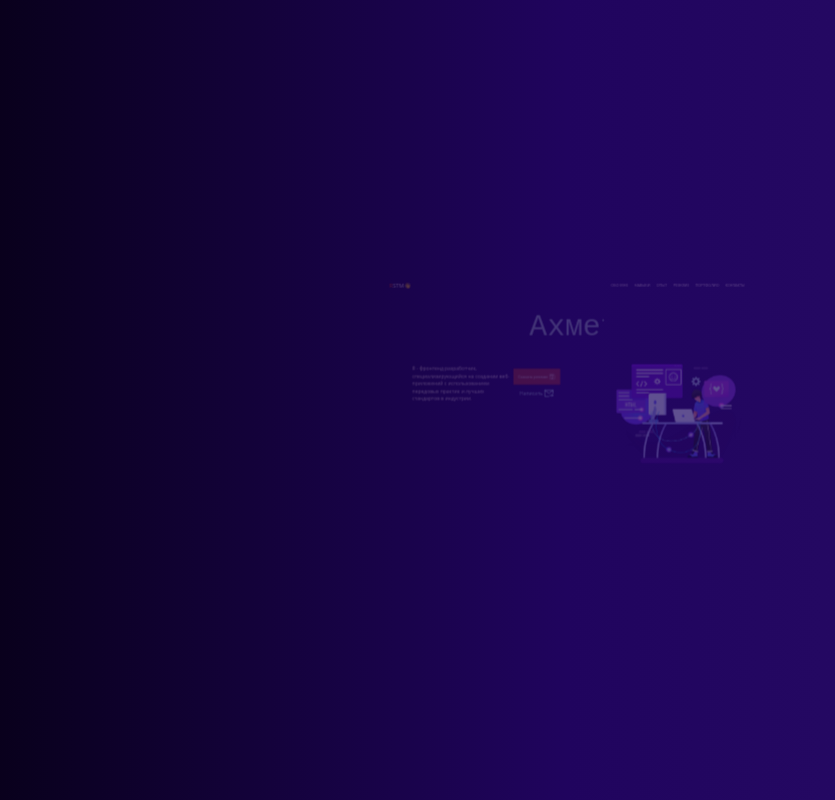
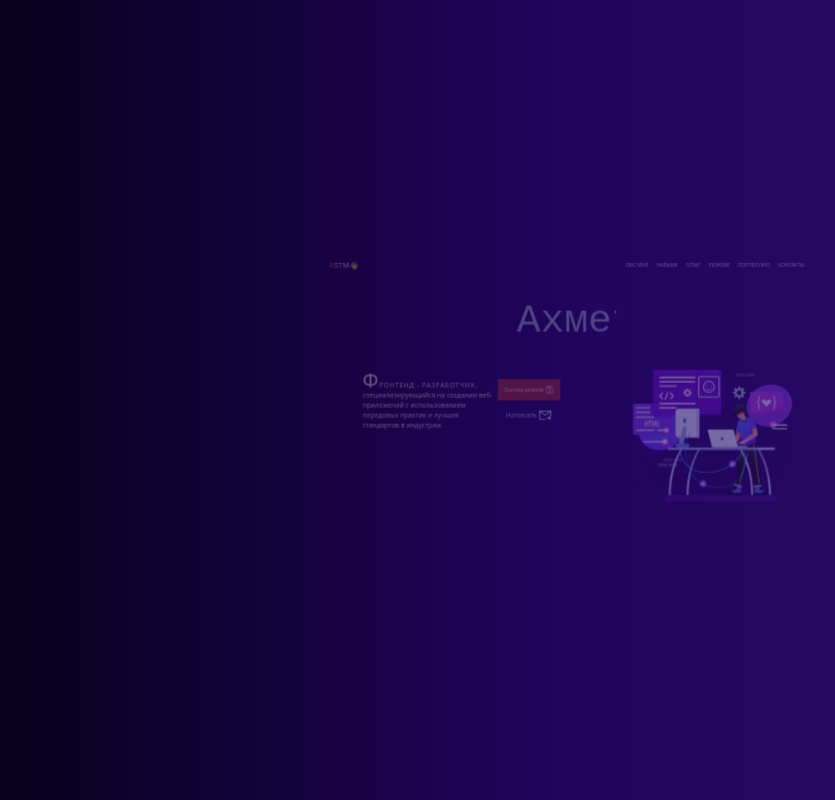
Before and after one commit to ARustamA/page, a React (Vite) app: page / in a window 1280 px wide. Shown: the top 800 px of the page, without its empty margins (73-908 px from the left). Built offline with nearby package versions, Linux system fonts and the light colour scheme; a web font is replaced by a local one.

Commit message:
main section

```diff
--- a/src/App.tsx
+++ b/src/App.tsx
@@ -1,7 +1,7 @@
 import { ParallaxText } from './components/ParallaxText/ParallaxText';
 import { ReactComponent as Sendme } from './assets/icons/sendme.svg';
+import { ScrollMouse } from './components/ScrollMouse/ScrollMouse';
 import { ReactComponent as Save } from './assets/icons/save.svg';
-import { ScrollMouse } from './components/ScrollMouse/ScrollMouse';
 import { WelcomeSection } from './sections/WelcomSection';
 import { AnimatePresence, motion } from 'framer-motion';
 import { SharedModal } from './components/SharedModal';
@@ -32,23 +32,21 @@ function App(): JSX.Element {
         <>
           <motion.div
             key="site-section"
-            className={` w-screen min-h-screen  transition-all  ease-in`}
+            className={` w-screen  transition-all  ease-in-out`}
             initial={{ opacity: 0, scale: 0 }}
             animate={{ opacity: 1, scale: 1, transition: { duration: 0.5 } }}
             exit={{ opacity: 0, scale: 0.5, transition: { duration: 0.5 } }}>
             <Header />
-            <motion.main className={`max-w-7xl mx-auto pt-7 px-3 relative`}>
+            <motion.section id='main' className={`max-w-7xl mx-auto min-h-screen h-screen pt-7 px-3 relative`}>
               <MainTitle />
               <div className="flex flex-col sm:flex-row pt-3 lg:pt-14 ">
                 <div className=" flex gap-3 h-min mx-auto">
-                  <div
-                    className="
-                  p-4 w-full flex gap-3 items-center max-w-sm lg:max-w-lg">
-                    <p className="text-xs sm:text-base">
-                      Я - фронтенд разработчик, специализирующийся на создании веб-приложений с
+                  <div className="p-4 w-full flex gap-3 items-center max-w-sm lg:max-w-lg">
+                    <p className="text-xs sm:text-base first-line:uppercase first-line:tracking-widest  first-letter:text-5xl ">
+                      фронтенд - разработчик, специализирующийся на создании веб-приложений с
                       использованием передовых практик и лучших стандартов в индустрии.
                     </p>
-                    <div className="flex flex-col gap-3 justify-between">
+                    <div className="flex flex-col gap-5 justify-between">
                       <a
                         href={CV}
                         download=""
@@ -56,33 +54,38 @@ function App(): JSX.Element {
                       hover:rounded-es-3xl hover:scale-110 transition-transform delay-100 whitespace-nowrap
                       flex gap-1 items-center">
                         Скачать резюме
-                        <Save className={`w-5 h-5`}/>
+                        <Save className={`w-5 h-5`} />
                       </a>{' '}
                       <button
                         onClick={() => setSharedModal(true)}
-                        className="text-main-blue/80 flex gap-1 items-center justify-center">
-                        Написать
-                        <Sendme />
+                        className="text-main-blue/80 flex gap-1 items-center justify-center duration-300 hover:text-blue-500
+                        iconMove">
+                        <span className="">Написать</span>
+                        <Sendme className="transition-transform duration-300 " />
                       </button>
                       <SharedModal setSharedModal={setSharedModal} sharedModal={sharedModal} />
                     </div>
                   </div>
-                  <div></div>
+
                 </div>
                 <div className="max-w-sm lg:max-w-lg ">
                   <img src={laptopImg} alt="about" className="img-fluid" />
                 </div>
+                  <ScrollMouse />
               </div>
-              {/* <ScrollMouse /> */}
-            </motion.main>
+            </motion.section>
           </motion.div>
+          <ParallaxText baseVelocity={-5}>Framer Motion</ParallaxText>
+
+          <motion.section id='about' className='min-h-screen h-screen '>
+
+          </motion.section>
 
           <motion.div key="github-section" className={` w-screen min-h-screen h-screen `}>
             <Github />
             <p>greeeeeeeeeeeeeeeeeeeeeeeeeeeeeeeeeeeeeeeeeeee</p>
           </motion.div>
           <div className={`pt-96`}>
-            <ParallaxText baseVelocity={-5}>Framer Motion</ParallaxText>
             <ParallaxText baseVelocity={5}>Scroll velocity</ParallaxText>
           </div>
           <div className="max-w-7xl mx-auto h-screen">
--- a/src/components/ParallaxText/parallaxText.module.css
+++ b/src/components/ParallaxText/parallaxText.module.css
@@ -1,9 +1,3 @@
-
-section {
-  padding-top: 65vh;
-  padding-bottom: 100vh;
-  position: relative;
-}
 
 .parallax {
   overflow: hidden;
--- a/src/components/ScrollMouse/ScrollMouse.tsx
+++ b/src/components/ScrollMouse/ScrollMouse.tsx
@@ -1,5 +1,5 @@
-import { useEffect, useState } from "react";
 import { ReactComponent as Scroll } from './../../assets/icons/scroll.svg';
+import { useEffect, useState } from 'react';
 
 export const ScrollMouse = () => {
   const [showScroll, setShowScroll] = useState(false);
@@ -23,7 +23,7 @@ export const ScrollMouse = () => {
 
     const interval = setInterval(() => {
       showAndHide();
-    }, 60000);
+    }, 30000);
 
     return () => {
       clearTimeout(initialTimer);
@@ -32,6 +32,8 @@ export const ScrollMouse = () => {
   }, []);
 
   return showScroll ? (
-    <Scroll className="absolute bottom-3 right-5 animate-bounce w-10 h-16" />
+    <a href="#about">
+      <Scroll className="absolute bottom-10 right-0 animate-bounce w-10 h-16" />
+    </a>
   ) : null;
 };
--- a/src/index.css
+++ b/src/index.css
@@ -207,8 +207,6 @@
   z-index: 20;
 }
 
-
-
 .wave {
   animation-name: wave-animation;
   animation-duration: 1s;
@@ -243,3 +241,7 @@
     transform: rotate(0deg);
   }
 }
+.iconMove:hover .transition-transform {
+  transform: translateX(10px);
+  transition: transform 0.3s ease;
+}
--- a/src/sections/header/Header.tsx
+++ b/src/sections/header/Header.tsx
@@ -4,15 +4,15 @@ const ITEMS = ['ОБО МНЕ', 'НАВЫКИ', 'ОПЫТ', 'РЕЗЮМЕ', 'П
 const buttonStyle = ` hover:text-main_red hover:scale-125 whitespace-nowrap transition-all`;
 
 export const Header = () => {
-  const [navColor, updateNavbar] = useState(false);
+  const [navColor, setUpdateNavbar] = useState(false);
   const targetRef = useRef<HTMLDivElement>(null);
 
   useEffect(() => {
     function scrollHandler() {
       if (window.scrollY >= 30) {
-        updateNavbar(true);
+        setUpdateNavbar(true);
       } else {
-        updateNavbar(false);
+        setUpdateNavbar(false);
       }
     }
     window.addEventListener('scroll', scrollHandler);
```
